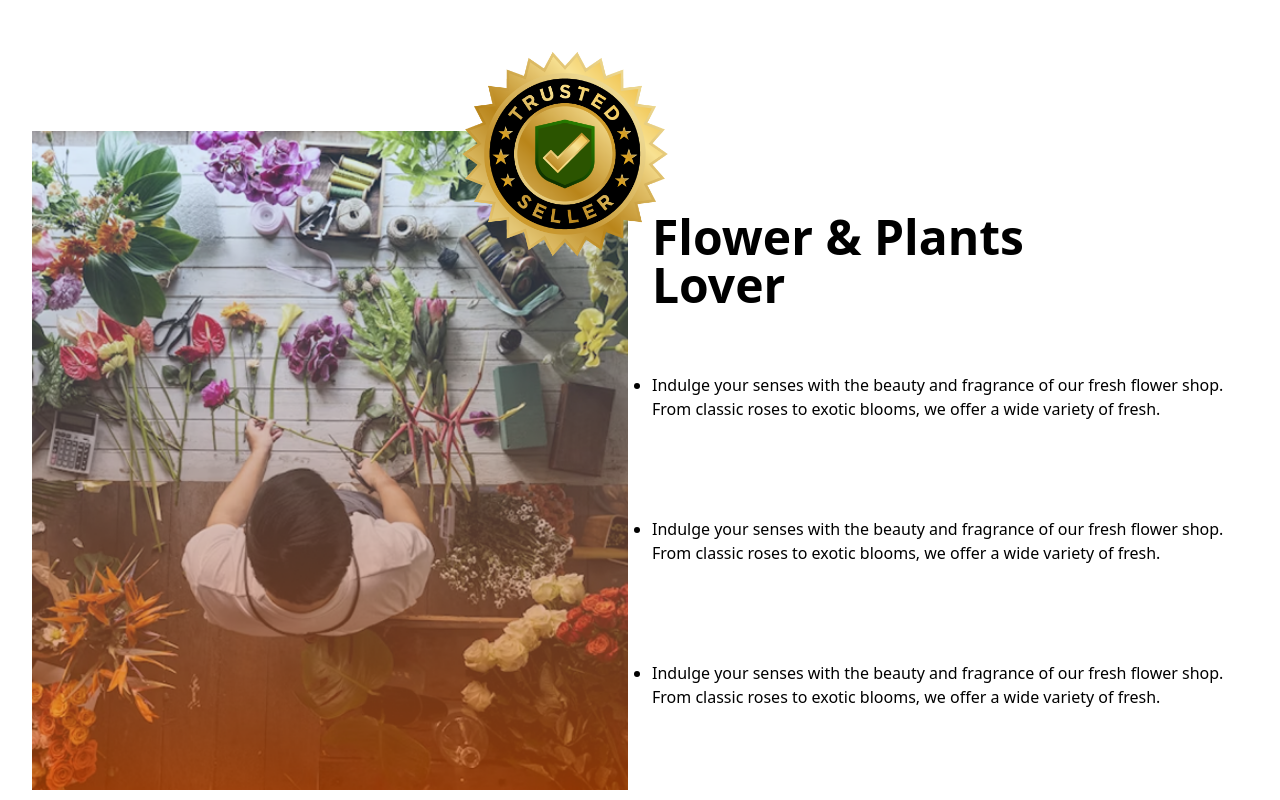
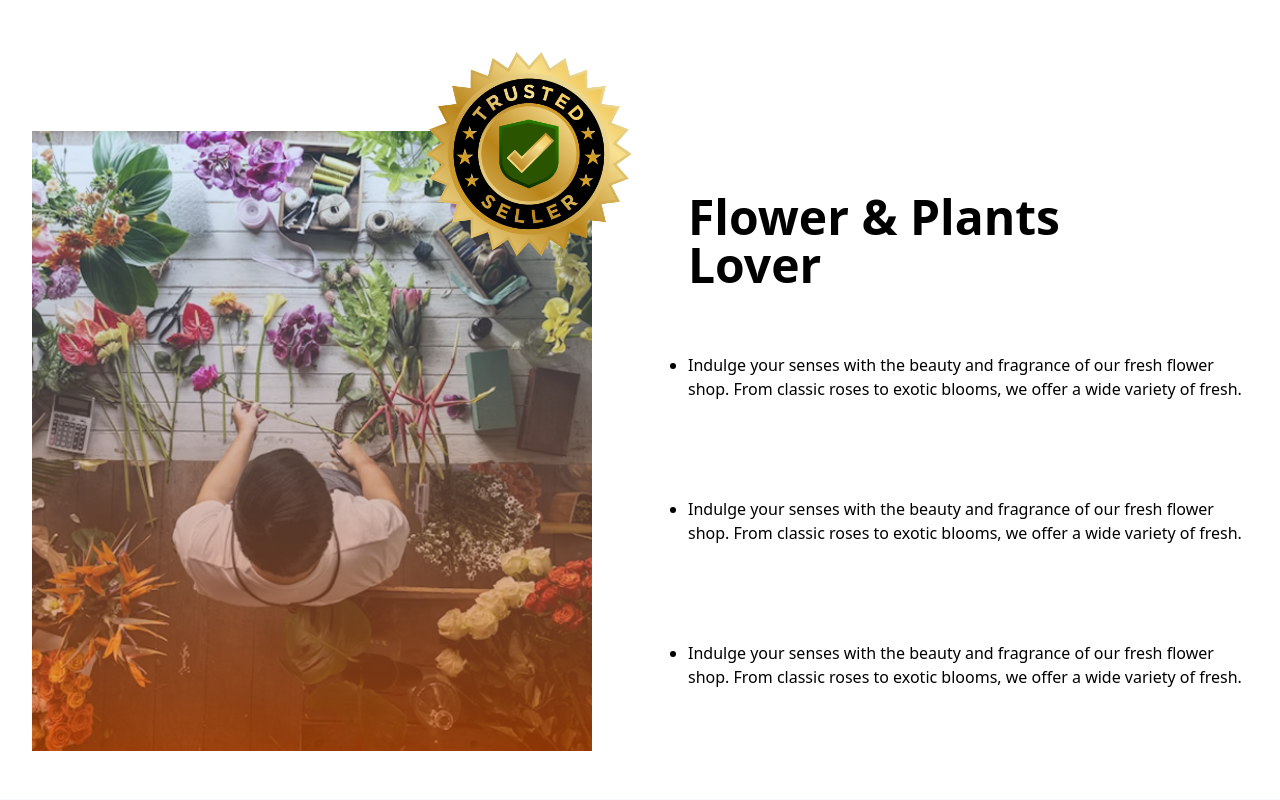
Before and after one commit to SaifulIslamOfficial2/flower-store, a plain HTML site: page index.html in a window 1280 px wide. Shown: the part 1680-2480 px from the top of the page. Drawn offline with nearby package versions, Linux system fonts and the light colour scheme.

Commit message:
add new featur

```diff
--- a/index.html
+++ b/index.html
@@ -171,7 +171,7 @@
     <!-- Flower & Plants Lover start  -->
 
     <section class=" max-w-7xl mx-auto  items-center mt-12 px-8 py-12">
-        <div class=" grid grid-cols-1 md:grid-cols-2  max-w-7xl mx-auto  justify-between gap-6">
+        <div class=" grid grid-cols-1 md:grid-cols-2  max-w-7xl mx-auto  justify-between gap-24">
             <div class="relative flex flex-col justify-center">
                 <img class="" src="./src/image/flower-store.png" alt="">
                 <img class="absolute hidden md:flex top-[-120px] right-[-80px] w-[286px]"
```
